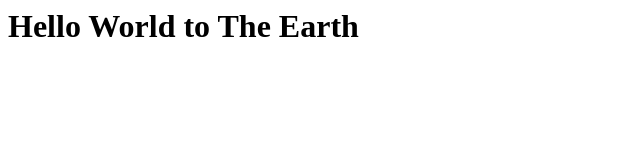
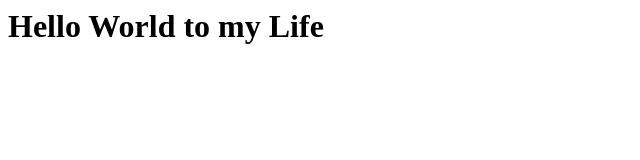
Before and after one commit to dennisaprilla/website-for-awscodedeploy, a plain HTML site: page index.html in a window 1280 px wide. Shown: the whole page, without its empty margins (0-640 px from the left). Drawn offline with Linux system fonts and the light colour scheme.

Commit message:
Update index.html

```diff
--- a/index.html
+++ b/index.html
@@ -1,7 +1,7 @@
 <html>
   <body>
     <h1>
-      Hello World to The Earth
+      Hello World to my Life
     </h1>
   </body>
 </html>
```
